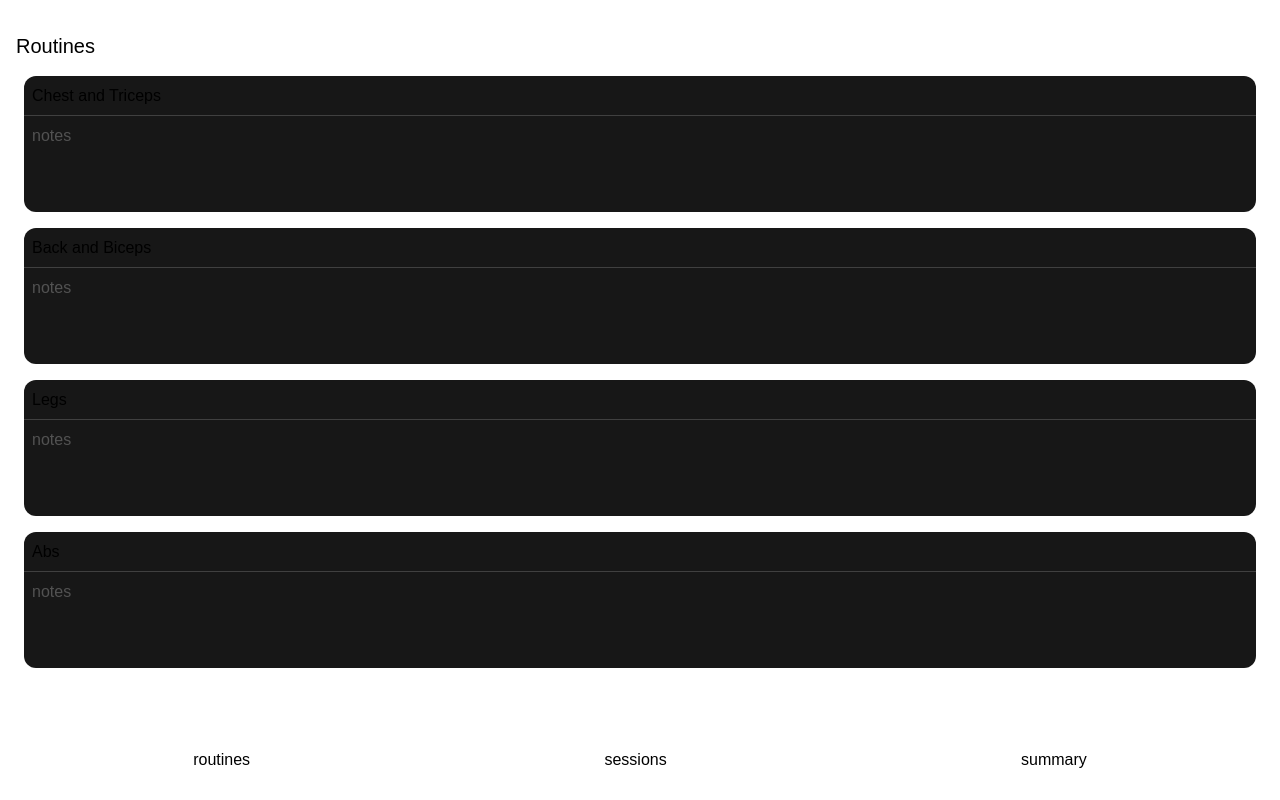
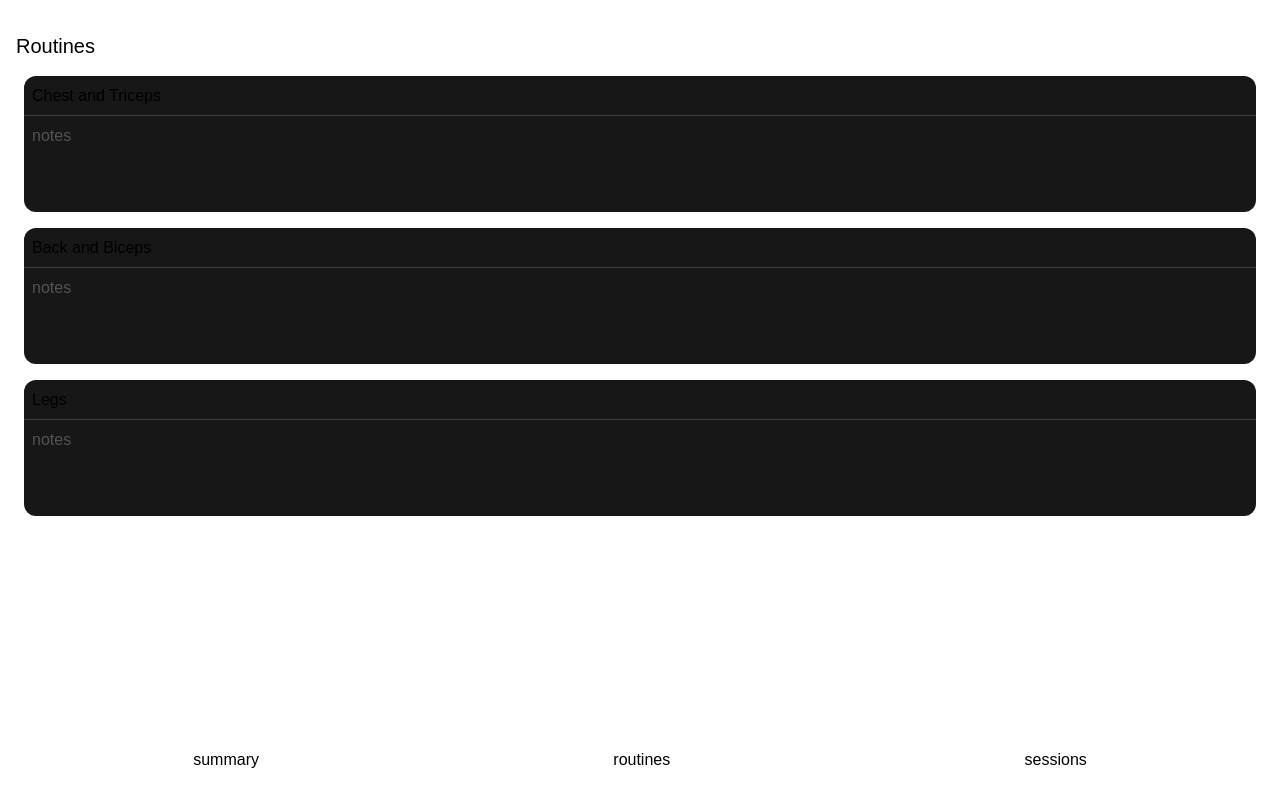
Before and after one commit to tchrjs/my-session, a Next.js app: page /routines in a window 1280 px wide. Built offline with nearby package versions, Linux system fonts and the light colour scheme.

Commit message:
rearranged pages

```diff
--- a/app/components/bottombar.js
+++ b/app/components/bottombar.js
@@ -4,9 +4,9 @@ export default function BottomBar() {
   return (
     <footer className="fixed bottom-0 w-full h-20 flex justify-center items-center p-4">
       <div className="w-full h-full flex justify-around items-center">
-        <Link href={"routines"}>routines</Link>
-        <div>sessions</div>
-        <div>summary</div>
+        <Link href={"/"}>summary</Link>
+        <Link href={"/routines"}>routines</Link>
+        <Link href={"/sessions"}>sessions</Link>
       </div>
     </footer>
   );
--- a/app/routines/page.js
+++ b/app/routines/page.js
@@ -7,7 +7,6 @@ export default function Page() {
     { title: "Chest and Triceps", notes: "" },
     { title: "Back and Biceps", notes: "" },
     { title: "Legs", notes: "" },
-    { title: "Abs", notes: "" },
   ]);
 
   return (
--- /dev/null
+++ b/app/sessions/page.js
@@ -0,0 +1,3 @@
+export default function Page() {
+  return <div></div>;
+}
```
